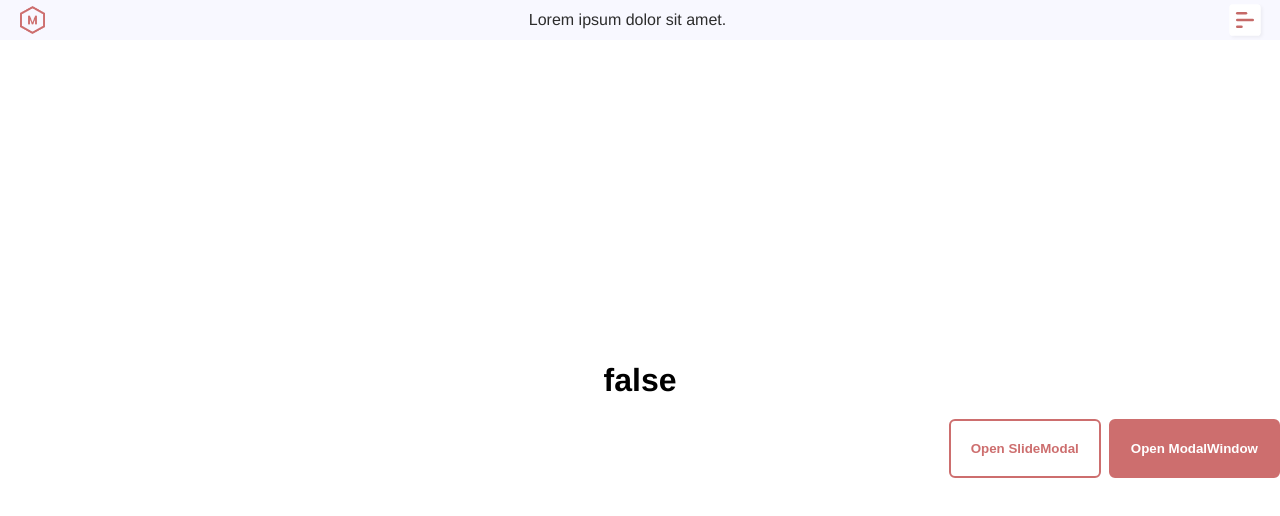
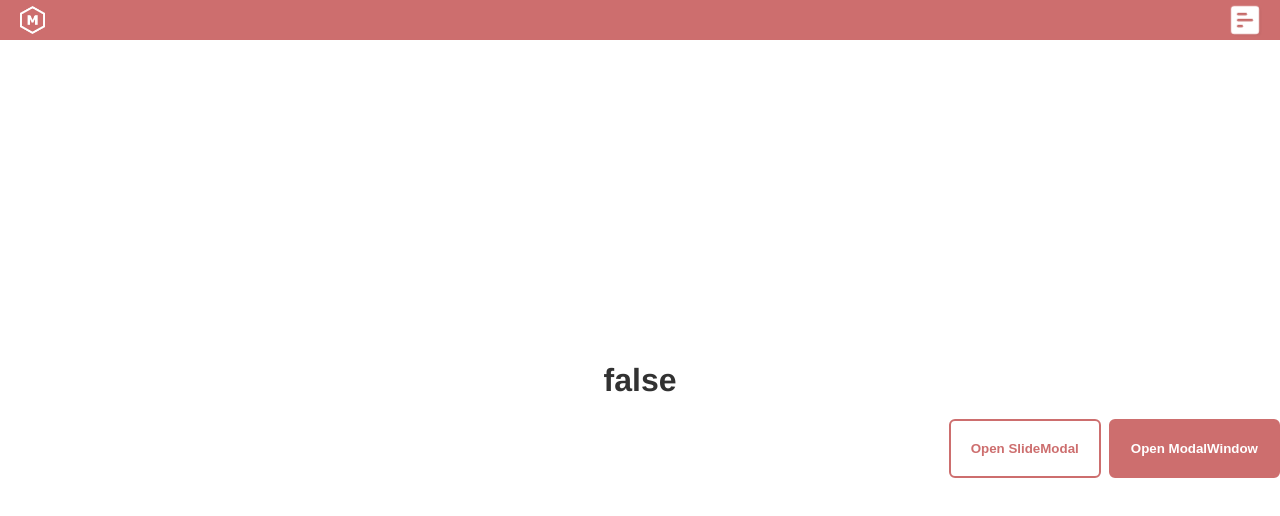
Before and after one commit to marco94gug/reactapp, a React (Create React App) app: page / in a window 1280 px wide. Shown: the top 516 px of the page. Built offline with nearby package versions, Linux system fonts and the light colour scheme; the HTML template or start-up script is replaced by a standard one.

Commit message:
feat: added Menu on Navbar

```diff
--- a/src/App.css
+++ b/src/App.css
@@ -1,6 +1,20 @@
 .App {
     height: 100vh;
     width: 100vw;
+    color: rgb(50, 50, 50);
+}
+
+.menu-list {
+    display: flex;
+    flex-direction: column;
+    gap: 10px;
+    align-items: flex-end;
+}
+
+li {
+    list-style: none;
+    padding: 0;
+    margin: 0;
 }
 
 .main_section {
--- a/src/App.jsx
+++ b/src/App.jsx
@@ -5,7 +5,7 @@ import HamMenu from './components/HamMenu';
 import Button from './components/Button'
 import ModalWindow from './components/ModalWindow';
 import SlideModal from './components/SlideModal';
-import Logo from './assets/logo.png'
+import Logo from './assets/logoW.png'
 
 function App() {
   const [value, setValue] = useState(false)
@@ -32,10 +32,18 @@ if (e.target.classList.contains('ModalWindow__overlay'))
   return (
     <div className="App">
       <Navbar>
-        <img className="Logo" src={Logo} />
-        <p>Lorem ipsum dolor sit amet.</p>
-        <HamMenu />
+        <img className="Logo" src={Logo} alt="logo"/>
+
+
       </Navbar>
+      <HamMenu>
+        <ul className='menu-list'>
+          <li>About</li>
+          <li>Experience</li>
+          <li>Work</li>
+          <li>Contact</li>
+        </ul>
+      </HamMenu>
       <main className="main_section">
         <h1>{value ? 'true' : 'false'}</h1>
         <div className="button-container">
--- a/src/components/HamMenu/HamMenu.jsx
+++ b/src/components/HamMenu/HamMenu.jsx
@@ -1,7 +1,7 @@
 import './index.css'
 import {useState} from 'react';
 
-const HamMenu = () => {
+const HamMenu = ({children}) => {
     const [isActive, setActive] = useState(false);
 
     const handleOnClick = () => {
@@ -9,11 +9,18 @@ const HamMenu = () => {
     }
 
     return (
-        <div onClick={handleOnClick} className={!isActive ? 'toggle' : 'toggle active'}>
-            <span></span>
-            <span></span>
-            <span></span>
-        </div>
+        <>
+            <div onClick={handleOnClick} className={!isActive ? 'toggle' : 'toggle active'}>
+                <span></span>
+                <span></span>
+                <span></span>
+            </div>
+
+                <div className={!isActive ? 'HamMenu' : 'HamMenu active'}>
+                    {children}
+                </div>
+
+        </>
     )
 }
 
--- a/src/components/HamMenu/index.css
+++ b/src/components/HamMenu/index.css
@@ -1,18 +1,20 @@
 .toggle {
     margin-right: -20px;
-    position: relative;
+    position: fixed;
+    top: -15px;
+    right: 20px;
     width: 70px;
     height: 70px;
     background-color: white;
     box-shadow: 4px 4px 8px rgba(0, 0, 0, 0.05);
     border-radius: 8px;
     display: flex;
-
+    z-index: 999;
     justify-content: center;
     align-items: center;
     cursor: pointer;
     overflow: hidden;
-    transform: scale(0.45);
+    transform: scale(0.40);
 }
 
 .toggle span{
@@ -51,3 +53,20 @@
     transform: translateY(0px) rotate(315deg);
     transition-delay: 0.25s;
 }
+
+.HamMenu {
+    position: fixed;
+    top: -100vh;
+    right: 0;
+    background-color: ghostwhite;
+    padding: 20px 40px;
+    /* width: 60%;
+    height: 80%; */
+    z-index: 0;
+    transition: all 0.35s;
+}
+
+.HamMenu.active {
+    top: 40px;
+    right: 0;
+}
--- a/src/components/Navbar/index.css
+++ b/src/components/Navbar/index.css
@@ -5,11 +5,12 @@
     align-items: center;
     padding: 0 20px;
     position: sticky;
+    z-index: 999;
     top: 0;
     left: 0;
     height: 40px;
     width: 100vw;
-    background-color: ghostwhite;
+    background-color: rgb(205, 110, 110);
     color: rgb(45, 45, 45);
 }
 
```
Also changed, not shown: src/components/Button/Button.jsx (+0 -14 lines), src/components/SlideModal/SlideModal.jsx (+1 -6 lines), src/assets/logo.svg, src/assets/logoW.png.
